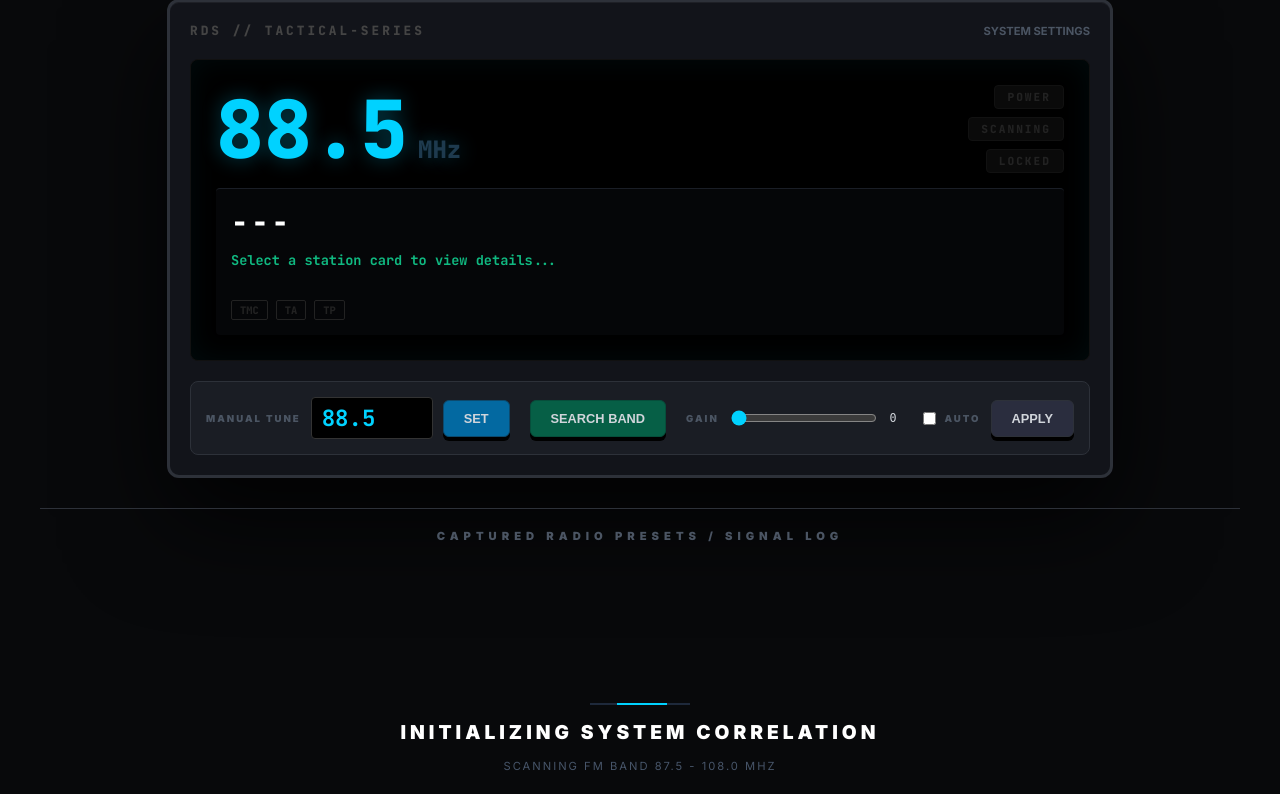
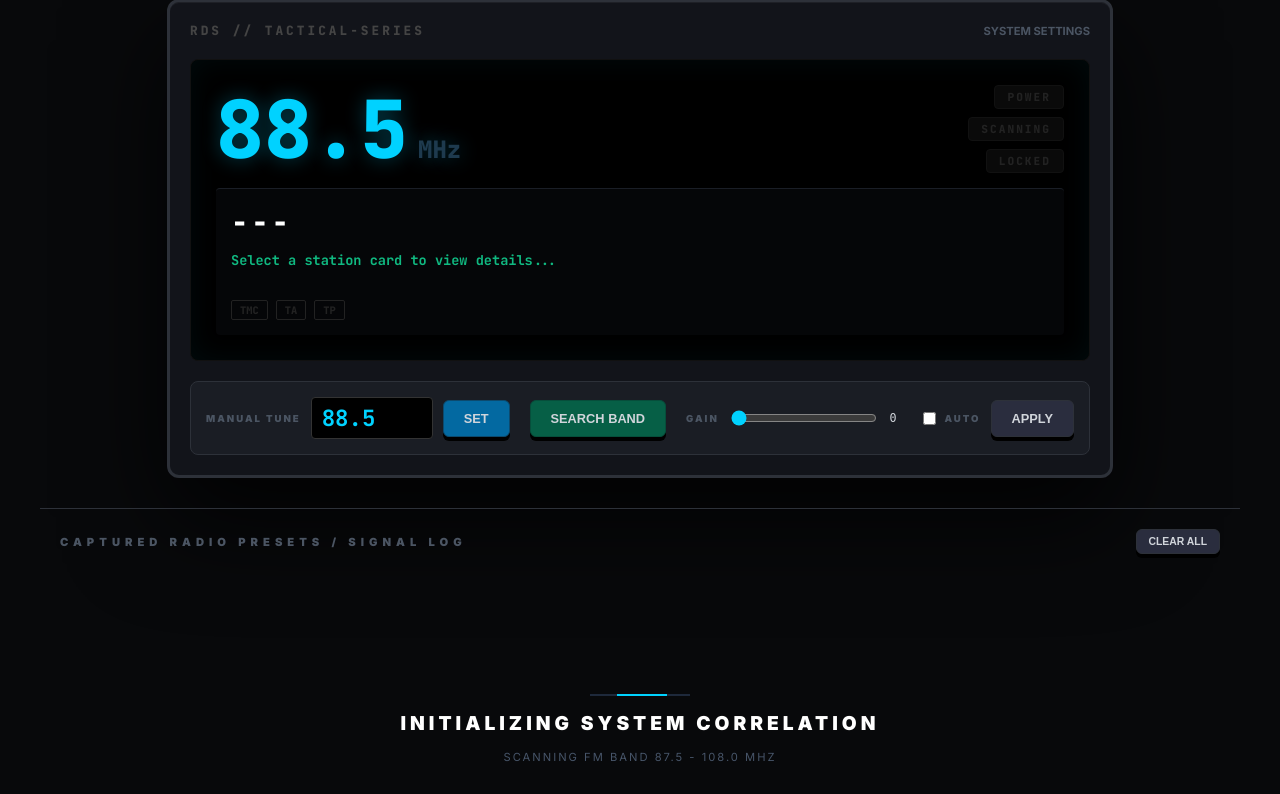
Before and after one commit to Minglarn/rds-scanner, a Flask app: page / in a window 1280 px wide. Shown: the part 21-815 px from the top of the page. After the commit the page ends 782 px from the top, so only its background shows below. Run offline with Flask 3, Linux system fonts and the light colour scheme; data that the repository does not hold is empty; some libraries are stand-ins or nearby versions.

Commit message:
Add CLEAR ALL button to reset saved stations

```diff
--- a/app/database.py
+++ b/app/database.py
@@ -168,3 +168,15 @@ def register_signal_peaks(frequencies):
         conn.close()
     except Exception as e:
         logging.error(f"Error registering peaks: {e}")
+
+def clear_all_messages():
+    """Delete all messages from the database."""
+    try:
+        conn = get_db_connection()
+        cursor = conn.cursor()
+        cursor.execute('DELETE FROM messages')
+        conn.commit()
+        conn.close()
+        logging.info("All messages cleared from database.")
+    except Exception as e:
+        logging.error(f"Error clearing messages: {e}")
--- a/app/main.py
+++ b/app/main.py
@@ -3,7 +3,7 @@ import logging
 import threading
 import time
 from app.scanner import scanner_instance
-from app.database import init_db, get_recent_messages, get_grouped_stations, get_db_connection, get_settings, update_setting
+from app.database import init_db, get_recent_messages, get_grouped_stations, get_db_connection, get_settings, update_setting, clear_all_messages
 from app.mqtt_client import init_mqtt
 
 # Configure logging
@@ -106,5 +106,12 @@ def messages_partial():
     stations = get_grouped_stations(limit)
     return render_template('messages_list.html', stations=stations)
 
+@app.route('/api/messages/clear', methods=['POST'])
+def clear_messages():
+    clear_all_messages()
+    # Also clear peak cache so next scan is fresh
+    scanner_instance.peak_cache = []
+    return jsonify({'status': 'cleared'})
+
 if __name__ == '__main__':
     app.run(host='0.0.0.0', port=5000, debug=False) # Debug mode False for production use
--- a/app/templates/index.html
+++ b/app/templates/index.html
@@ -368,7 +368,12 @@
     </div>
 
     <div class="station-feed">
-        <div class="feed-title">Captured Radio Presets / Signal Log</div>
+        <div class="feed-header"
+            style="display: flex; justify-content: space-between; align-items: center; padding: 0 20px;">
+            <div class="feed-title" style="margin-bottom: 0;">Captured Radio Presets / Signal Log</div>
+            <button type="button" class="btn-radio" onclick="clearAll()"
+                style="font-size: 0.65em; padding: 6px 12px;">CLEAR ALL</button>
+        </div>
         <div id="messages-log" hx-get="/partials/messages" hx-trigger="load, every 2s">
             <div
                 style="padding: 100px; text-align: center; color: #111; font-family: 'JetBrains Mono'; font-weight: 900; letter-spacing: 5px;">
@@ -469,6 +474,18 @@
                     btn.innerText = "ERROR";
                 });
         }
+
+        function clearAll() {
+            if (confirm('Clear all saved stations? This cannot be undone.')) {
+                fetch('/api/messages/clear', { method: 'POST' })
+                    .then(() => {
+                        document.getElementById('rds-ps').innerText = '---';
+                        document.getElementById('rds-rt').innerText = 'All stations cleared. Start a new search!';
+                        document.getElementById('rds-pty').innerText = '';
+                        htmx.trigger('#messages-log', 'htmx:load');
+                    });
+            }
+        }
     </script>
 </body>
 
```
